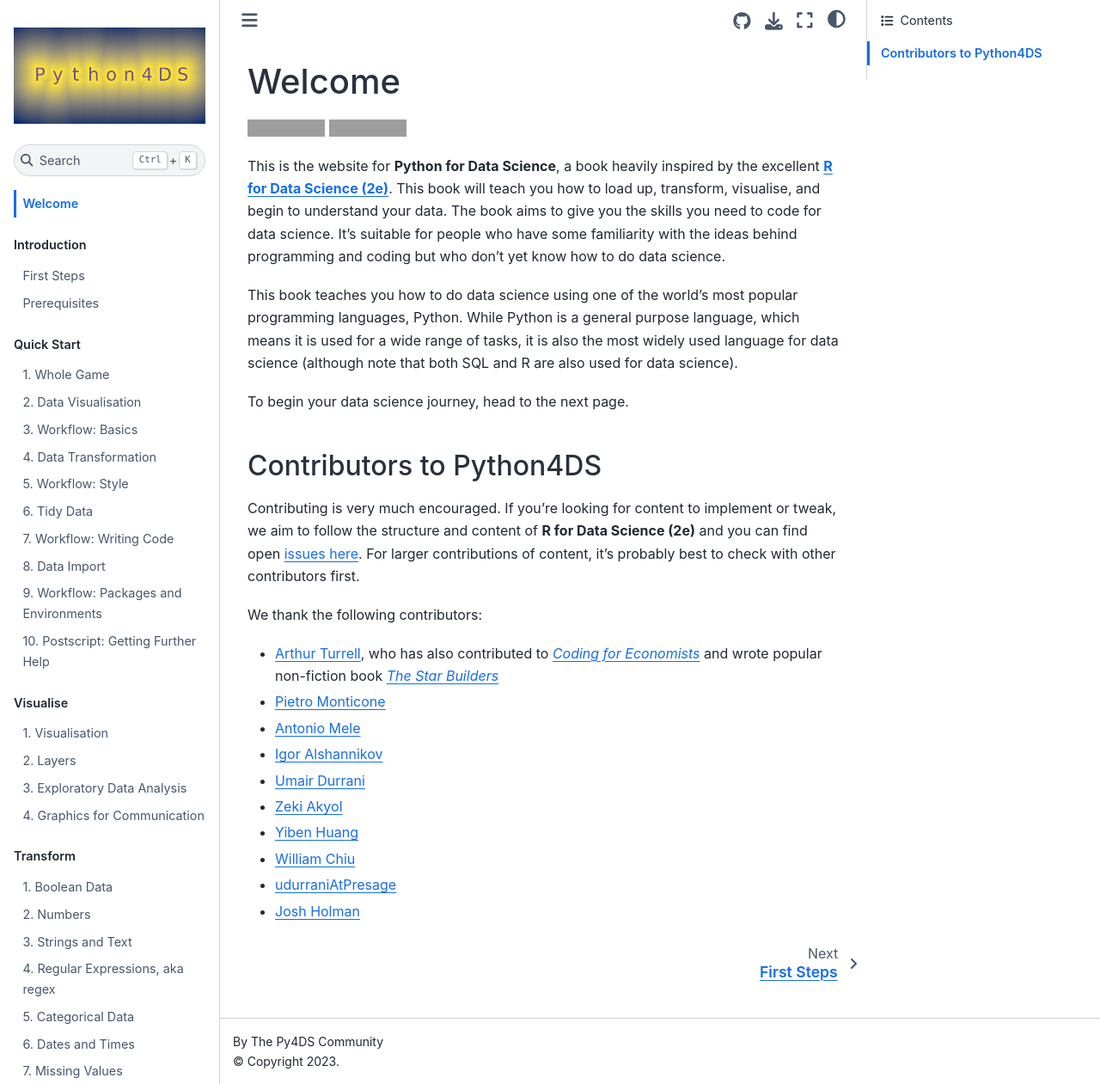
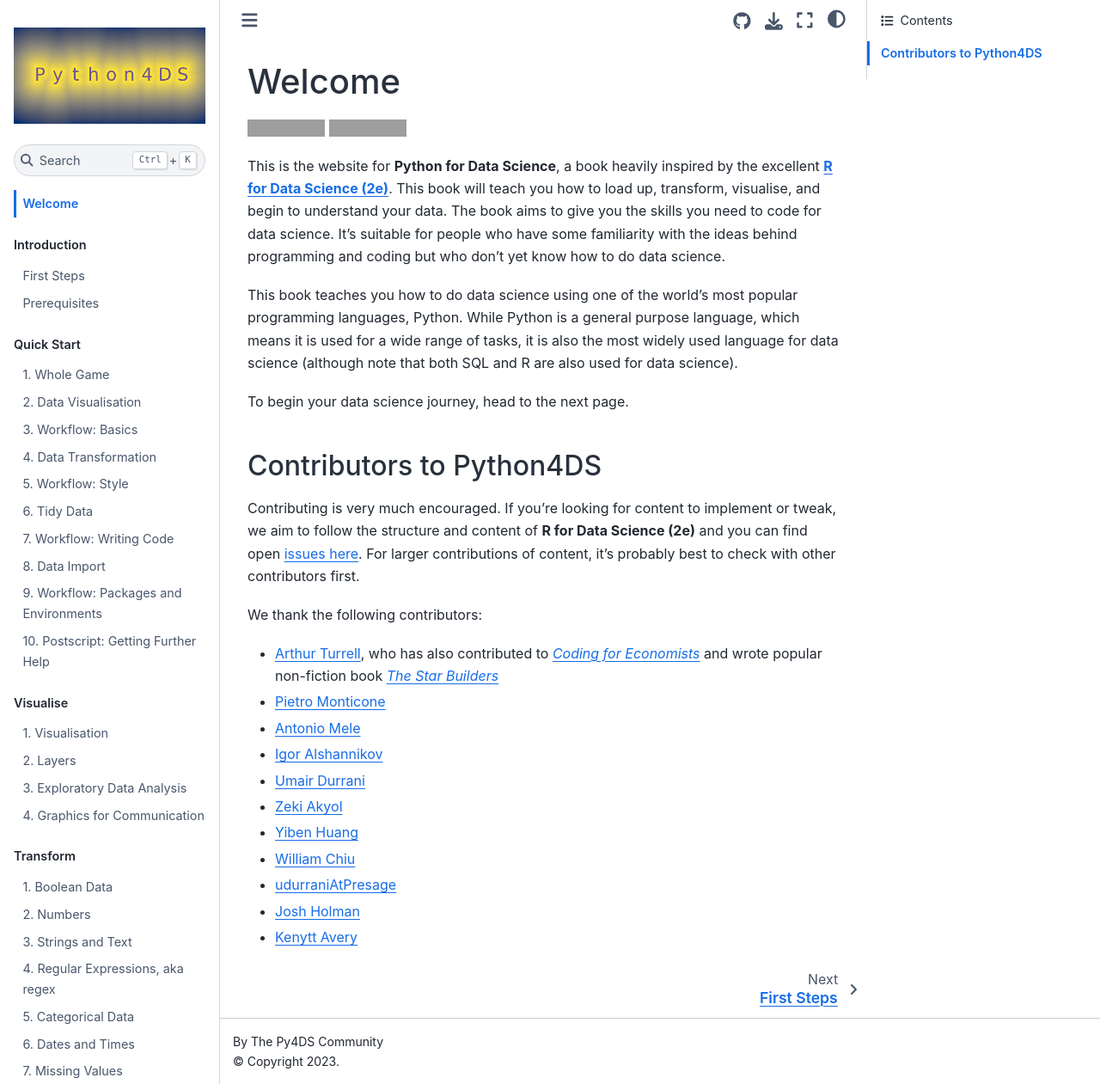
Before and after one commit to aeturrell/python4DS, a Jupyter Book: the page built from welcome.md, in a window 1280 px wide and 1261 px high. Shown: the whole window at 86% size. Built offline with Jupyter Book 1.0.4 settings and Sphinx 7.4.7 and the Sphinx Book theme 1.1.4, drawn with Linux system fonts in a browser that asks for light colours; comment, search, counter and statistics services are not loaded; grey boxes are pictures that could not be loaded.

```diff
--- a/welcome.md
+++ b/welcome.md
@@ -24,3 +24,4 @@
 - [William Chiu](https://github.com/crossxwill)
 - [udurraniAtPresage](https://github.com/udurraniAtPresage)
 - [Josh Holman](https://github.com/TheJolman)
+- [Kenytt Avery](https://github.com/ProfAvery)
```
Also changed, not shown: data-tidy.ipynb, data-visualise.ipynb, 2 other files.
